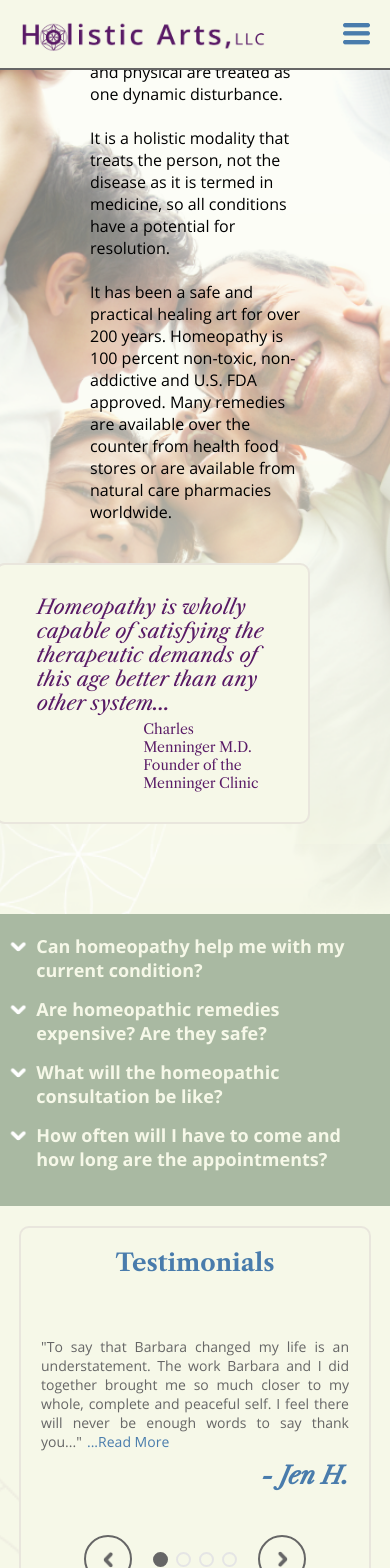
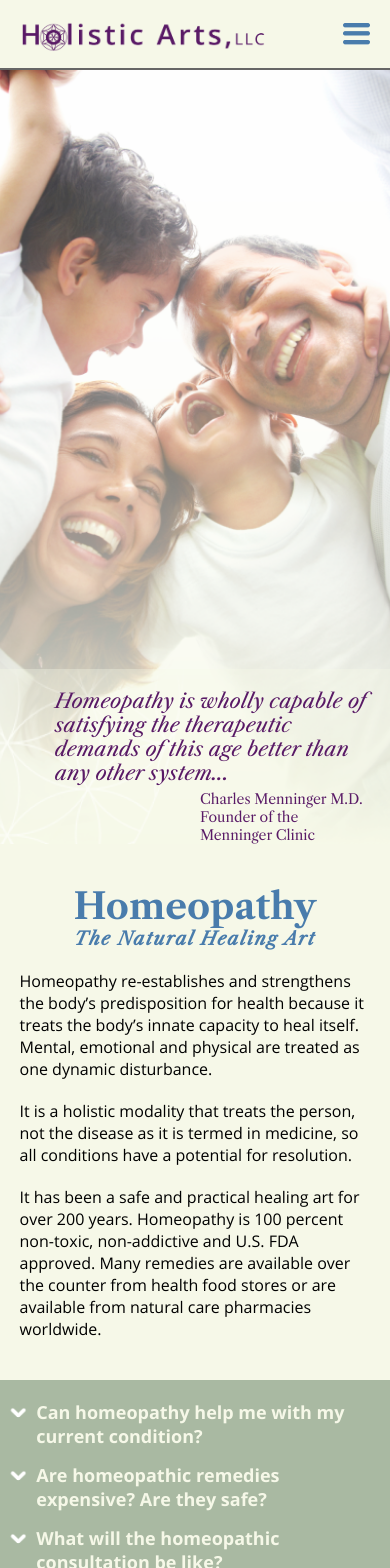
Before and after one commit to joe-gerhard/holistic-arts, a React (Create React App) app: page / in a window 390 px wide. Shown: the top 1568 px of the page. Built offline with nearby package versions, Linux system fonts and the light colour scheme.

Commit message:
Add responsive styling

```diff
--- a/src/components/AboutHomeopathySection/AboutHomeopathySection.tsx
+++ b/src/components/AboutHomeopathySection/AboutHomeopathySection.tsx
@@ -24,9 +24,6 @@ const AboutHomeopathySection = () => {
           approved. Many remedies are available over the counter from health
           food stores or are available from natural care pharmacies worldwide.
         </Styled.Paragraph>
-        <Styled.LearnMoreButton to="/resources">
-          LEARN MORE
-        </Styled.LearnMoreButton>
       </Styled.Content>
     </Styled.AboutHomeopathySection>
   );
--- a/src/components/AboutHomeopathySection/styles.ts
+++ b/src/components/AboutHomeopathySection/styles.ts
@@ -5,7 +5,12 @@ import { Link } from "react-router-dom";
 
 const AboutHomeopathySection = styled(Section)(
   ({ theme }: PropsWithTheme) => css`
-    background: ${theme.light};
+    background: ${theme.secondary};
+    display: none;
+
+    @media (max-width: 810px) {
+      display: flex;
+    }
   `
 );
 
@@ -13,6 +18,7 @@ const Content = styled(ContentWrapper)`
   flex-direction: column;
   align-items: center;
   justify-content: flex-start;
+  padding: 20px 0;
   width: 90%;
 `;
 
@@ -39,8 +45,8 @@ const Paragraph = styled.p(
   ({ theme }: PropsWithTheme) => css`
     margin-top: 20px;
     font-family: "Open Sans";
-    color: ${theme.gray};
-    font-size: 18px;
+    color: ${theme.dark};
+    font-size: 16px;
   `
 );
 
--- a/src/components/ConsultationSection/ConsultationSection.tsx
+++ b/src/components/ConsultationSection/ConsultationSection.tsx
@@ -17,9 +17,13 @@ const ConsultationSection = () => {
             be provided prior to your visit.
           </Styled.Text>
           <Styled.Text>
-            {`Initial Visit (+/- 2 hours): $325.00
+            {`
+            Initial Visit (+/- 2 hours): $325.00
+
             Follow-up Visits in person or via Zoom (1 hour): $100.00
+
             Follow-up Visits more than 1 year from the last visit: $200.00
+
             Follow-up Visits after 2 years will be charged as an initial visit.`}
           </Styled.Text>
           <Styled.Header>Follow-up Meetings</Styled.Header>
--- a/src/components/ConsultationSection/styles.ts
+++ b/src/components/ConsultationSection/styles.ts
@@ -80,7 +80,7 @@ const Header = styled.h5(
 const Text = styled.p(
   ({ theme }: PropsWithTheme) => css`
     white-space: pre-line;
-    width: 90%;
+    width: 100%;
     max-width: 500px;
     color: ${theme.dark};
     font-size: 16px;
--- a/src/components/Navbar/styles.ts
+++ b/src/components/Navbar/styles.ts
@@ -98,7 +98,7 @@ const NavbarLink = styled(Link)(
     font-size: 14px;
     text-decoration: none;
     color: ${theme.gray};
-    margin: 0 20px;
+    margin: 0 0.9vw;
 
     @media (max-width: 810px) {
       margin: 20px 0;
--- a/src/components/SplashSection/styles.ts
+++ b/src/components/SplashSection/styles.ts
@@ -28,7 +28,7 @@ const Image = styled.img(
     object-fit: cover;
     height: 100vh;
     width: 100%;
-    /* max-height: calc(100vh - 70px); */
+    max-height: calc(100vh - 70px);
     max-width: 50vw;
     z-index: 1;
 
@@ -49,7 +49,7 @@ const QuoteWrapper = styled.div(
     max-width: 50vw;
     z-index: 1;
 
-    @media (max-width: 812px) {
+    @media (max-width: 810px) {
       padding: 20px;
       padding-bottom: 0;
       position: absolute;
@@ -77,6 +77,10 @@ const QuoteGroup = styled.div(
     margin-bottom: 20px;
     @media (max-width: 812px) {
       margin-top: 0;
+      background: transparent;
+      border: none;
+      margin: 0;
+      padding: 0;
     }
   `
 );
@@ -129,7 +133,11 @@ const AboutHomeopathySection = styled.div(
   ({ theme }: PropsWithTheme) => css`
     display: flex;
     flex-direction: column;
-    padding: 40px;
+    padding: 20px 0;
+
+    @media (max-width: 810px) {
+      display: none;
+    }
   `
 );
 
--- a/src/pages/LandingPage/LandingPage.tsx
+++ b/src/pages/LandingPage/LandingPage.tsx
@@ -4,11 +4,13 @@ import Footer from "../../components/Footer";
 import SplashSection from "../../components/SplashSection";
 import FAQSection from "../../components/FAQSection";
 import TestimonialSection from "../../components/TestimonialSection";
+import AboutHomeopathySection from "../../components/AboutHomeopathySection";
 
 const LandingPage = () => {
   return (
     <Styled.LandingPage>
       <SplashSection />
+      <AboutHomeopathySection />
       <FAQSection />
       <TestimonialSection />
       <Footer />
```
